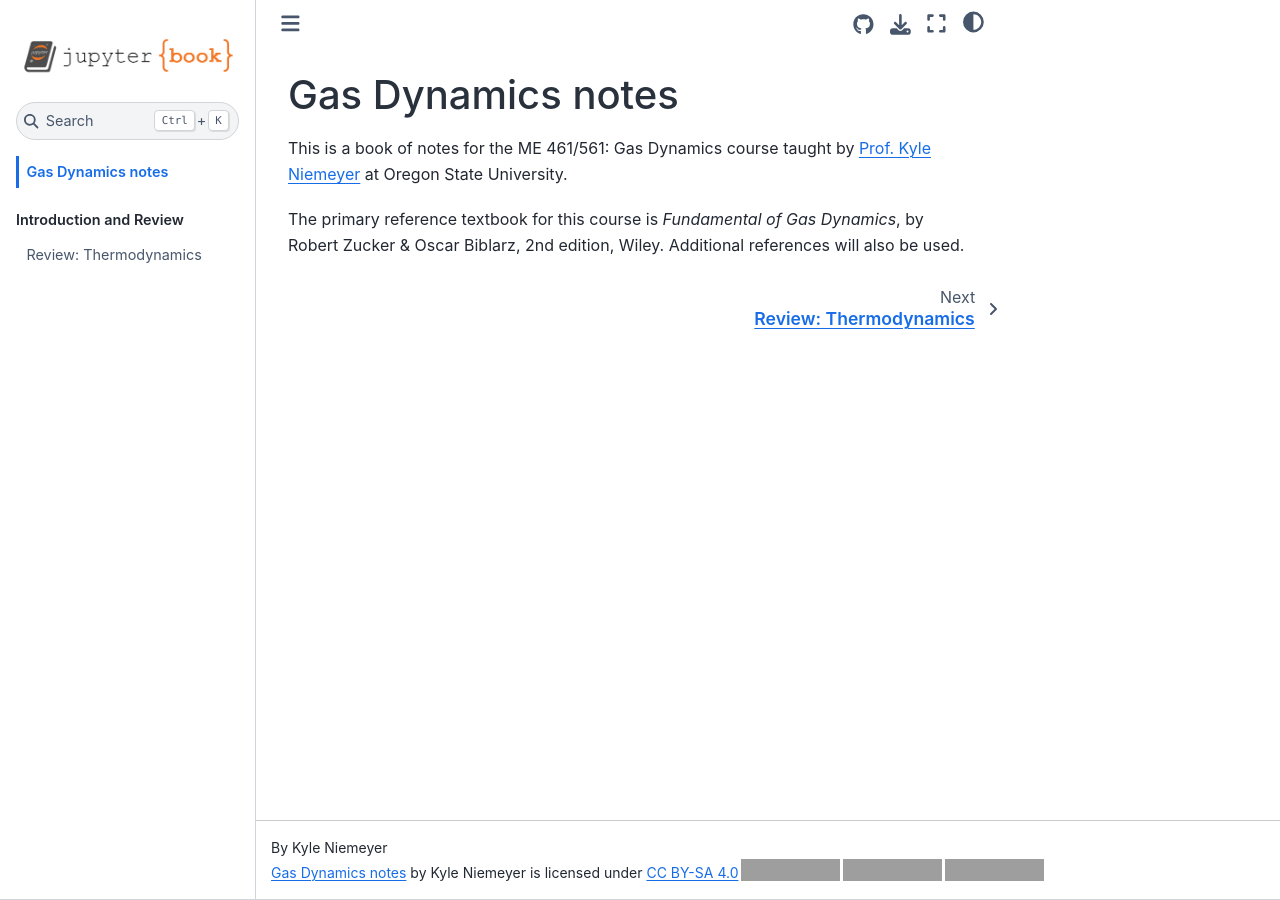
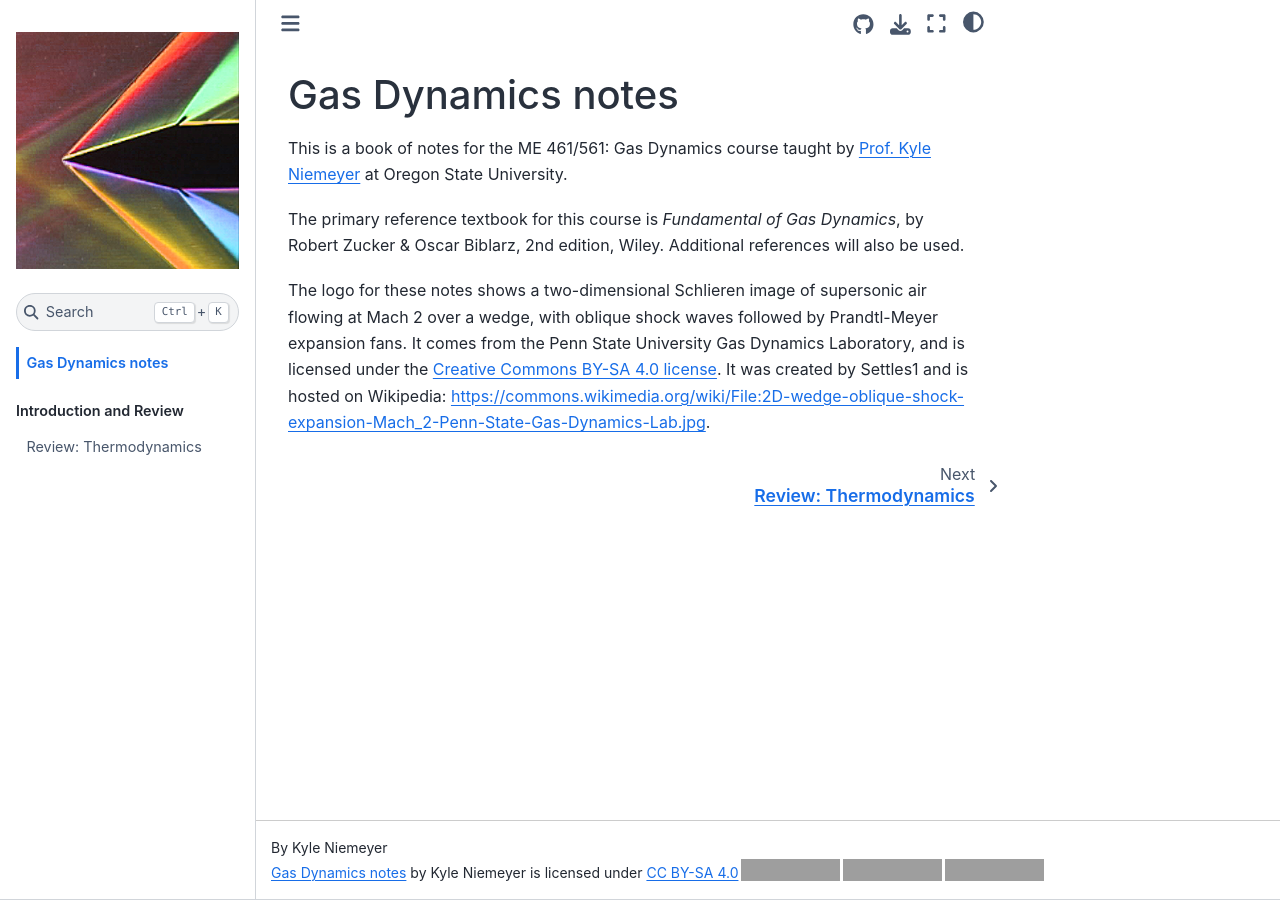
Before and after one commit to kyleniemeyer/gas-dynamics-notes, a Jupyter Book: the page built from book/intro.md, in a window 1280 px wide. Built offline with Jupyter Book 1.0.4 settings and Sphinx 7.4.7 and the Sphinx Book theme 1.1.4, drawn with Linux system fonts in a browser that asks for light colours; grey boxes are pictures that could not be loaded.

Commit message:
updates logo

```diff
--- a/book/_config.yml
+++ b/book/_config.yml
@@ -1,7 +1,7 @@
 # Book settings
 title: Gas Dynamics notes
 author: Kyle Niemeyer
-logo: logo.png
+logo: logo.jpg
 
 latex:
   latex_documents:
--- a/book/intro.md
+++ b/book/intro.md
@@ -5,3 +5,7 @@ This is a book of notes for the ME 461/561: Gas Dynamics course taught by
 [Prof. Kyle Niemeyer](https://niemeyer-research-group.github.io) at Oregon State University.
 
 The primary reference textbook for this course is *Fundamental of Gas Dynamics*, by Robert Zucker & Oscar Biblarz, 2nd edition, Wiley. Additional references will also be used.
+
+The logo for these notes shows a two-dimensional Schlieren image of supersonic air flowing at Mach 2 over a wedge, with oblique shock waves followed by Prandtl-Meyer expansion fans.
+It comes from the Penn State University Gas Dynamics Laboratory, and is licensed under the [Creative Commons BY-SA 4.0 license](https://creativecommons.org/licenses/by-sa/4.0/deed.en).
+It was created by Settles1 and is hosted on Wikipedia: <https://commons.wikimedia.org/wiki/File:2D-wedge-oblique-shock-expansion-Mach_2-Penn-State-Gas-Dynamics-Lab.jpg>.
```
Also changed, not shown: book/logo.jpg (added), book/logo.png (deleted).
